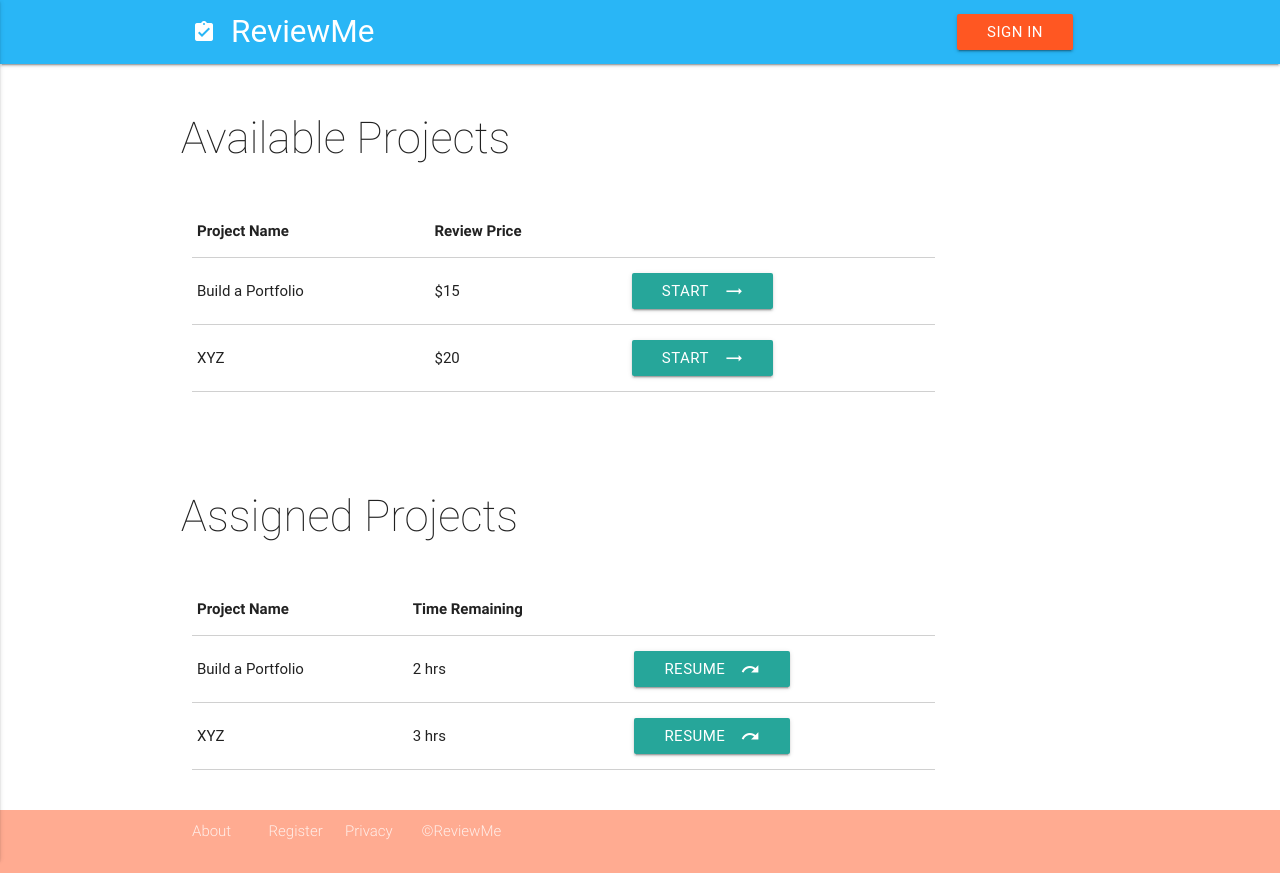
After one commit to manibatra/reviewme, a Django app: a page that uses reviewme/projects/templates/projects/reviewerdash.html in a window 1280 px wide. The commit adds this page. Run offline with Django 3.2, Linux system fonts and the light colour scheme; some libraries are stand-ins or nearby versions; some web fonts are replaced.

Commit message:
designed template for reviewer dashboard

```diff
--- /dev/null
+++ b/reviewme/projects/templates/projects/reviewerdash.html
@@ -0,0 +1,152 @@
+{% load staticfiles %}
+<!DOCTYPE html>
+<html lang="en">
+<head>
+  <meta http-equiv="Content-Type" content="text/html; charset=UTF-8"/>
+  <meta name="viewport" content="width=device-width, initial-scale=1, maximum-scale=1.0"/>
+  <title>Topics</title>
+  <link href="http://fonts.googleapis.com/icon?family=Material+Icons" rel="stylesheet">
+
+
+ <!-- Compiled and minified CSS -->
+  <link rel="stylesheet" href="https://cdnjs.cloudflare.com/ajax/libs/materialize/0.97.6/css/materialize.min.css">
+  <link rel="stylesheet" href="{% static 'css/helper.css' %}">
+  </head>
+<body>
+ <nav class="light-blue lighten-1" role="navigation">
+    <div class="nav-wrapper container"><a id="logo-container" href="{% url 'home:landing' %}" class="brand-logo"><i class="material-icons left medium">assignment_turned_in</i>ReviewMe</a>
+    {% if request.user.is_authenticated %}
+      <ul class="right hide-on-med-and-down">
+        <li class="active"><a href="#">Student Dashboard</a></li>
+        <li><a  href="#">Reviwer Dashboard</a></li>
+        <li><a  href="{% url 'users:logout_user' %}">Log Out</a></li>
+      </ul>
+    {% else %}
+      <ul class="right hide-on-med-and-down">
+        <li><a  class="btn deep-orange" href="{% url 'users:login_user' %}">Sign In</a></li>
+      </ul>
+    {% endif %}
+      <ul id="nav-mobile" class="side-nav">
+        <li><a href="#">Navbar Link</a></li>
+      </ul>
+      <a href="#" data-activates="nav-mobile" class="button-collapse"><i class="material-icons">menu</i></a>
+    </div>
+  </nav>
+
+<main>
+  <div class="container margin-top-50">
+    <div class="row left-align">
+        <h3 class="thin">Available Projects</h3>
+    </div>
+    <div class="row margin-top-25">
+
+        <div class="col s10">
+          <table class="bordered">
+            <thead>
+              <tr>
+                  <th data-field="id">Project Name</th>
+                  <th data-field="name">Review Price</th>
+              </tr>
+            </thead>
+
+            <tbody>
+              <tr>
+                <td>Build a Portfolio</td>
+                <td>$15</td>
+                <td><a class="waves-effect waves-light btn">Start<i class="material-icons right">trending_flat</i></a></td>
+              </tr>
+              <tr>
+                <td>XYZ</td>
+                <td>$20</td>
+                <td><a class="waves-effect waves-light btn">Start<i class="material-icons right">trending_flat</i></a></td>
+              </tr>
+            </tbody>
+          </table>
+
+      </div>
+  </div>
+  </div>
+  <div class="container margin-top-100">
+    <div class="row left-align">
+        <h3 class="thin">Assigned Projects</h3>
+    </div>
+    <div class="row margin-top-25">
+
+        <div class="col s10">
+          <table class="bordered">
+            <thead>
+              <tr>
+                  <th data-field="id">Project Name</th>
+                  <th data-field="id">Time Remaining</th>
+              </tr>
+            </thead>
+
+            <tbody>
+              <tr>
+                <td>Build a Portfolio</td>
+                <td>2 hrs</td>
+                <td><a class="waves-effect waves-light btn">Resume<i class="material-icons right">redo</i></a></td>
+              </tr>
+              <tr>
+                <td>XYZ</td>
+                <td>3 hrs</td>
+                <td><a class="waves-effect waves-light btn">Resume<i class="material-icons right">redo</i></a></td>
+              </tr>
+            </tbody>
+          </table>
+
+      </div>
+  </div>
+  </div>
+  </main>
+
+   <footer class="page-footer transparent">
+    <div class="footer-copyright deep-orange lighten-3">
+      <div class="container">
+      	<div class="row">
+			<div class="col s12 m1">
+				About
+			</div>
+			<div class="col s12 m1">
+				Register
+			</div>
+			<div class="col s12 m1">
+				Privacy
+			</div>
+			<div class="col s12 m1">
+				©ReviewMe
+			</div>
+      	</div>
+      </div>
+    </div>
+  </footer>
+
+
+
+  <!--  Scripts-->
+  <script src="https://code.jquery.com/jquery-2.1.1.min.js"></script>
+  <script src="https://cdnjs.cloudflare.com/ajax/libs/materialize/0.97.6/js/materialize.min.js"></script>
+  <script type="text/javascript" async>
+    (function($){
+  $(function(){
+
+    $('.button-collapse').sideNav();
+
+  }); // end of document ready
+})(jQuery); // end of jQuery name space
+
+
+   $(document).ready(function() {
+    Materialize.updateTextFields();
+  });
+
+  </script>
+  {% if messages %}
+      {% for message in messages %}
+      <script>Materialize.toast('{{ message }}', 4000, 'rounded teal')</script>
+      {% endfor %}
+  </ul>
+  {% endif %}
+
+  </body>
+</html>
--- a/reviewme/projects/urls.py
+++ b/reviewme/projects/urls.py
@@ -3,6 +3,7 @@ from django.conf.urls import url
 from . import views
 
 urlpatterns = [
+	url(r'^dashboard/reviewer/$', views.showReviewerDash, name='reviewer_dashboard'),
 	url(r'^categories/$', views.showCategories, name='categories'),
 	url(r'^categories/(?P<category_id>[0-9]+)/$', views.showSubCategories, name='sub_categories'),
 	url(r'^categories/subcategories/(?P<subcategory_id>[0-9]+)/$', views.showProjects, name='projects'),
--- a/reviewme/projects/views.py
+++ b/reviewme/projects/views.py
@@ -60,3 +60,6 @@ def submitProject(request, project_id):
 			return HttpResponseRedirect('/content/categories/projects/' + project_id)
 
 		return HttpResponse(json.dumps(response), content_type='application/json')
+
+def showReviewerDash(request):
+	return render(request, 'projects/reviewerdash.html')
--- a/reviewme/static/css/helper.css
+++ b/reviewme/static/css/helper.css
@@ -5,6 +5,10 @@
 
 .margin-top-100 {
 	margin-top: 100px;
+}
+
+.margin-top-50 {
+	margin-top: 50px;
 }
 
 /*make footer stick to bottom*/
```
